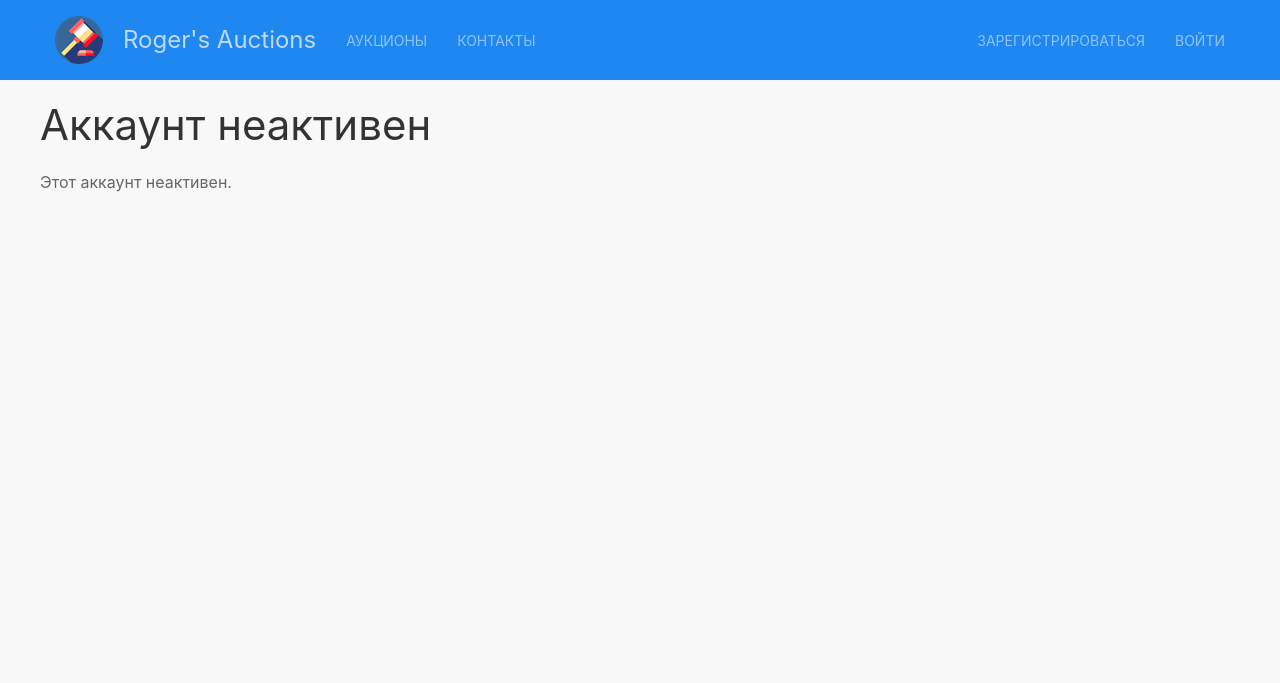
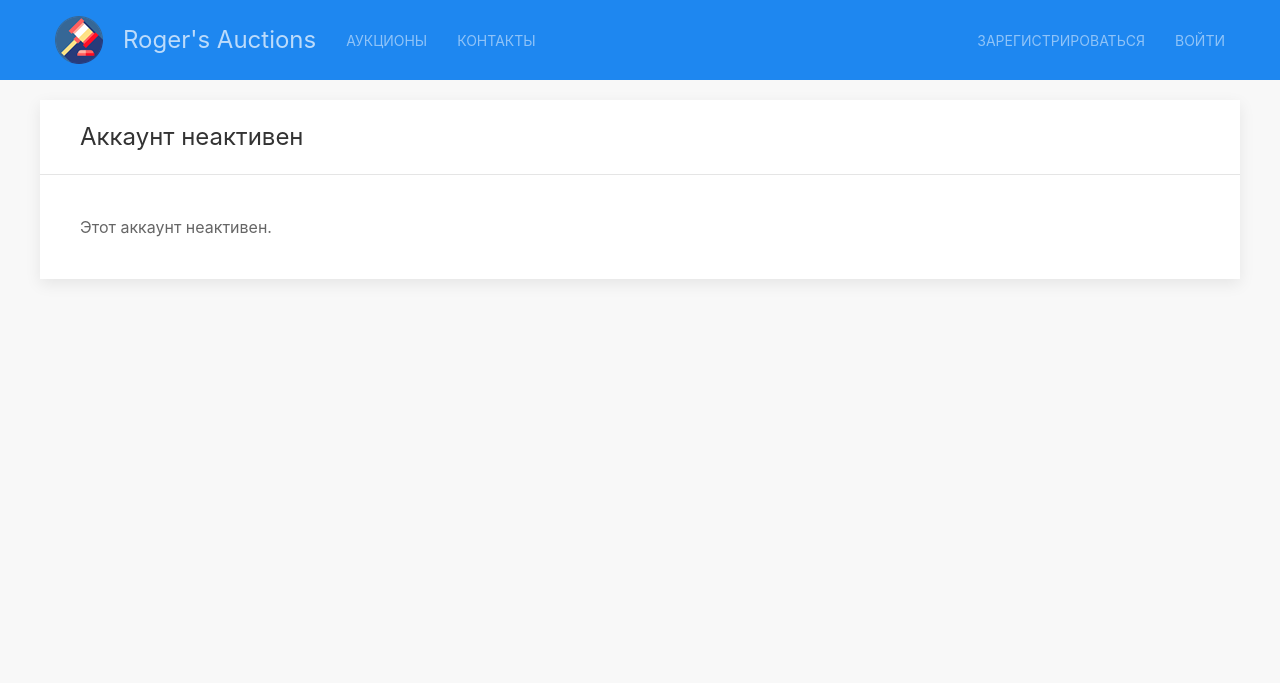
Before and after one commit to RODJER200586/auction, a Django app: page /accounts/inactive/ in a window 1280 px wide. Shown: the top 683 px of the page. Run offline with Django 3.2, Linux system fonts and the light colour scheme.

Commit message:
django-allauth: account_inactive.html

```diff
--- a/templates/account/account_inactive.html
+++ b/templates/account/account_inactive.html
@@ -1,11 +1,18 @@
 {% extends "account/base.html" %}
 
-{% load i18n %}
-
-{% block head_title %}{% trans "Account Inactive" %}{% endblock %}
+{% block title %}Аккаунт неактивен{% endblock %}
 
 {% block content %}
-<h1>{% trans "Account Inactive" %}</h1>
 
-<p>{% trans "This account is inactive." %}</p>
+<div class="uk-card uk-card-default">
+    <div class="uk-card-header">
+        <h3 class="uk-card-title">Аккаунт неактивен</h3>
+    </div>
+    <div class="uk-card-body">
+        <p>
+            Этот аккаунт неактивен.
+        </p>
+    </div>
+</div>
+
 {% endblock %}
```
